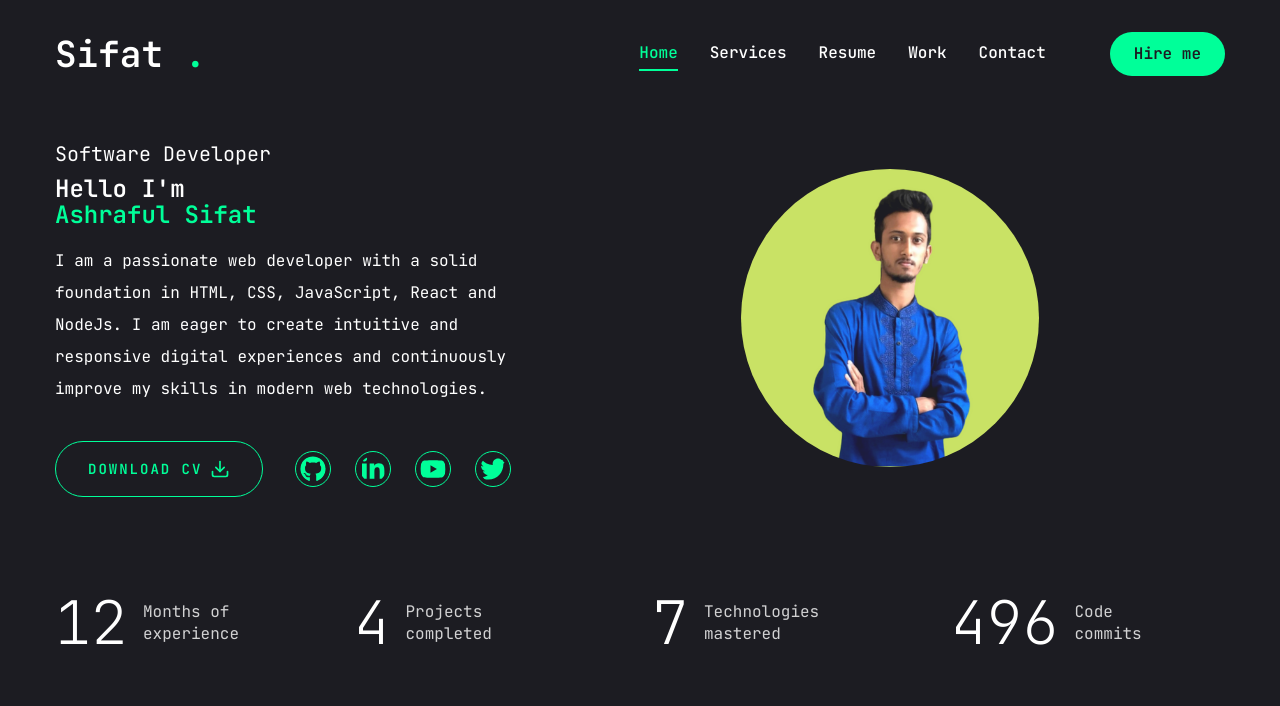
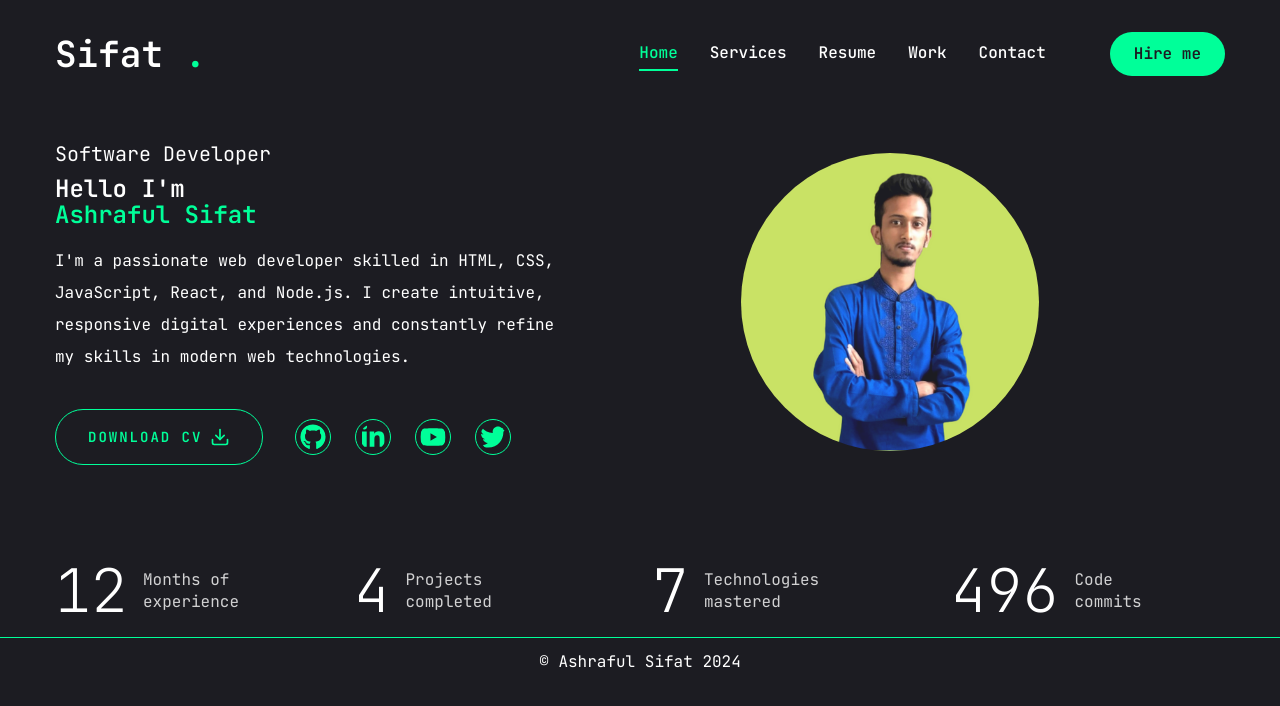
Before and after one commit to sifat2626/portfolio, a Next.js app: page / in a window 1280 px wide. Shown: the top 706 px of the page. Built offline with nearby package versions, Linux system fonts and the light colour scheme.

Commit message:
footer added

```diff
--- a/app/layout.jsx
+++ b/app/layout.jsx
@@ -3,6 +3,7 @@ import "./globals.css";
 import Header from "@/components/Header";
 import PageTransition from "@/components/PageTransition";
 import StairTransition from "@/components/StairTransition";
+import Footer from "@/components/Footer";
 
 const jetbrainsMono = JetBrains_Mono({
   subsets: ["latin"],
--- a/app/page.jsx
+++ b/app/page.jsx
@@ -1,3 +1,4 @@
+import Footer from "@/components/Footer";
 import Photo from "@/components/Photo";
 import Socials from "@/components/Socials";
 import Stats from "@/components/Stats";
@@ -17,10 +18,10 @@ function page() {
               <span className="text-accent">Ashraful Sifat</span>
             </h1>
             <p className="max-w-[500px] mb-9 text-white mt-4">
-              I am a passionate web developer with a solid foundation in HTML,
-              CSS, JavaScript, React and NodeJs. I am eager to create intuitive
-              and responsive digital experiences and continuously improve my
-              skills in modern web technologies.
+              I&apos;m a passionate web developer skilled in HTML, CSS,
+              JavaScript, React, and Node.js. I create intuitive, responsive
+              digital experiences and constantly refine my skills in modern web
+              technologies.
             </p>
             <div className="flex flex-col xl:flex-row items-center gap-8">
               <Link href={"/assets/CV_Ashraful_Alam_CSE.pdf"} target="_blank">
@@ -44,6 +45,7 @@ function page() {
         </div>
       </div>
       <Stats />
+      <Footer />
     </section>
   );
 }
--- /dev/null
+++ b/components/Footer.jsx
@@ -0,0 +1,11 @@
+function Footer() {
+  return (
+    <footer className="border-t border-accent mt-4 pt-2">
+      <p className="text-center">
+        &copy; Ashraful Sifat <span>{new Date().getFullYear()}</span>
+      </p>
+    </footer>
+  );
+}
+
+export default Footer;
```
